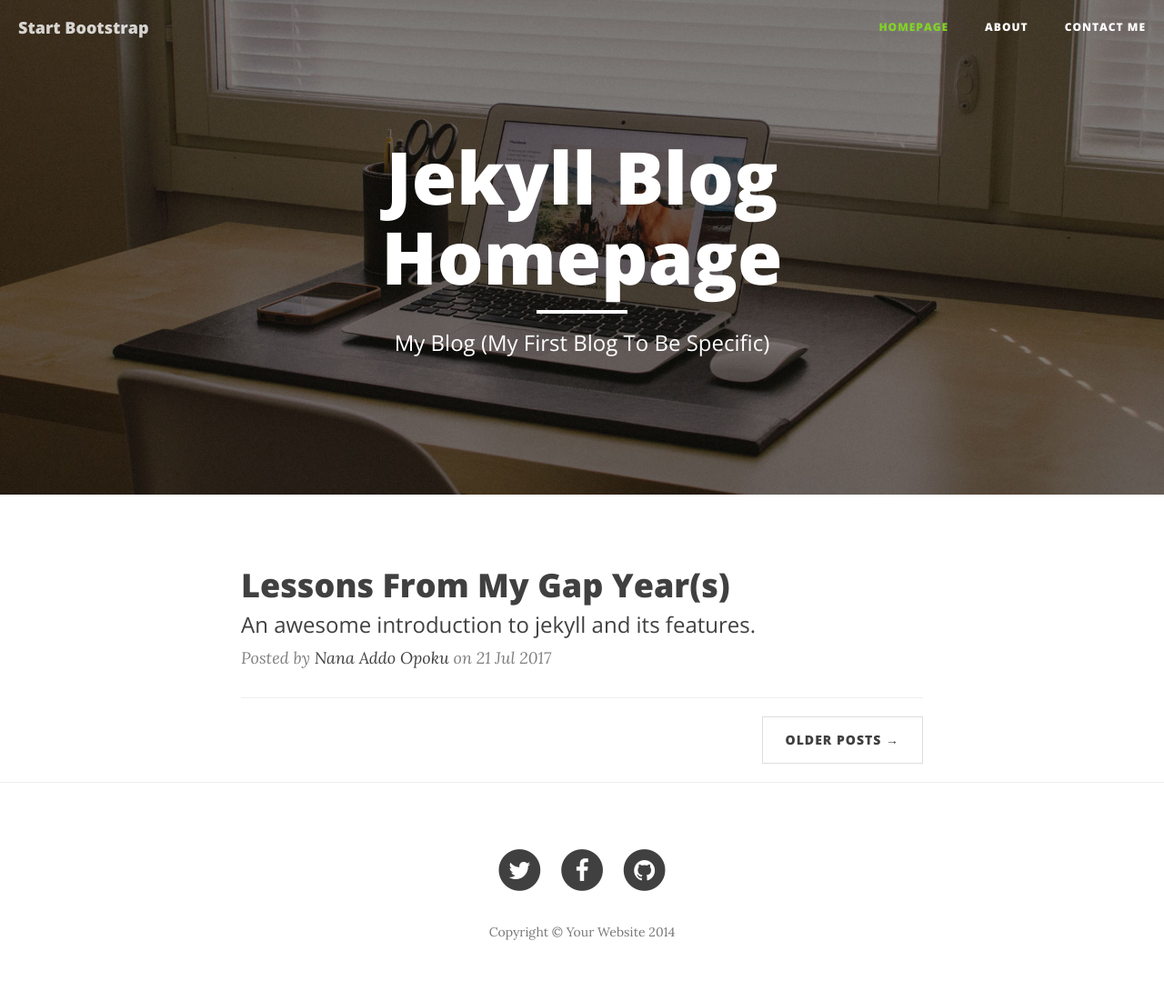
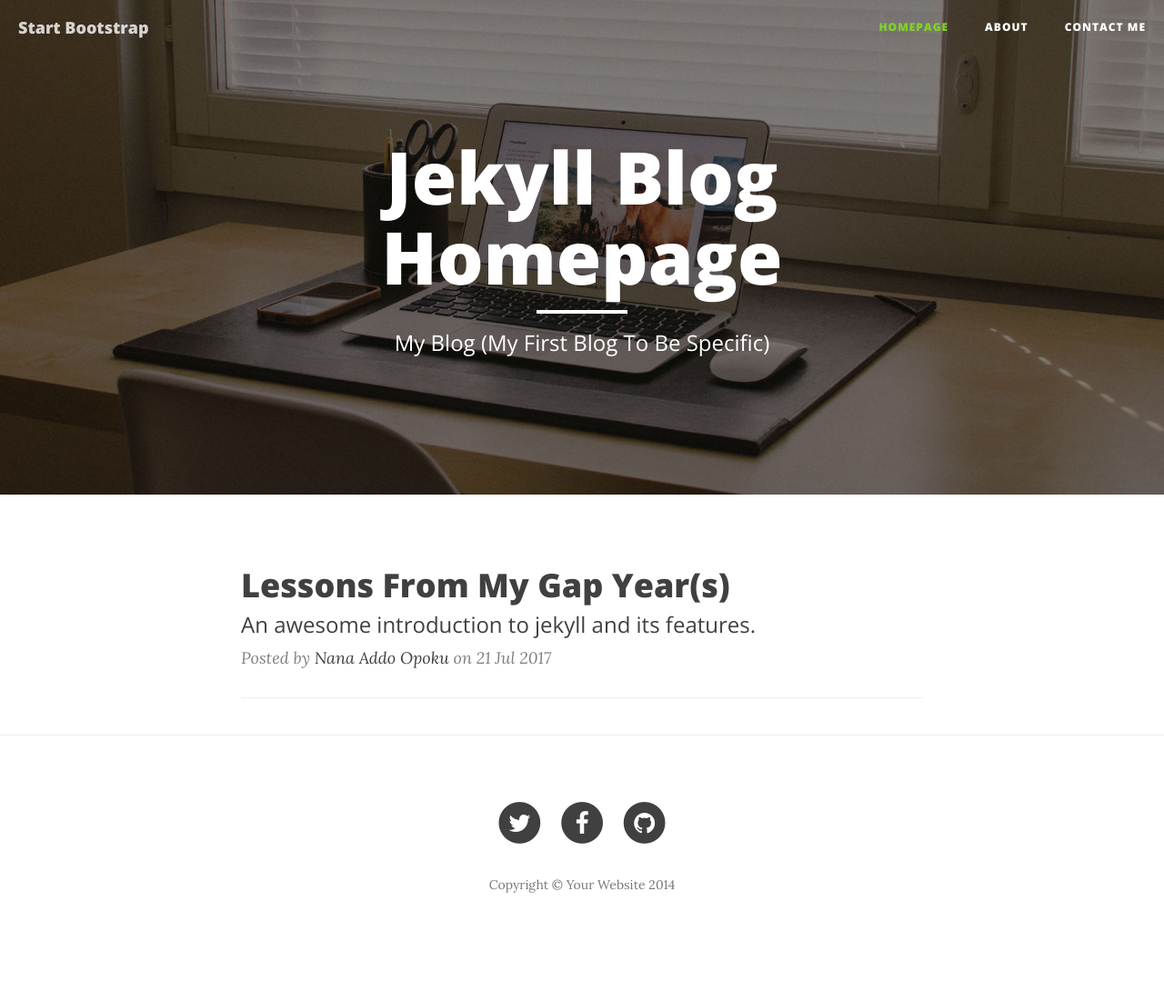
Before and after one commit to Nana-Addo/jekyll-blog, a Jekyll site: the page built from index.html, in a window 1280 px wide. Shown: the whole page at 91% size. Built offline with Jekyll 4.4.1, drawn with Linux system fonts in a browser that asks for light colours; nearby versions of some CDN libraries; the list of posts is cut into pages by our own code; after the commit the page ends 1049 px from its top, so only the background shows below that.

Commit message:
trying to commit
The is a difference on the local sever and the gitpages.

```diff
--- a/_config.yml
+++ b/_config.yml
@@ -1 +1,3 @@
 markdown: kramdown
+
+paginate: 5
--- a/about.html
+++ b/about.html
@@ -3,9 +3,7 @@
 title: "About"
 navigationName: "About"
 description: "Get To Know What is Going on in my head (Disclaimer if i procratinate then.... It is what it is mehnnn)"
-coverImg: "life.jpg"
+coverImg: "yep.jpg"
 group: "navigation"
 order: "2"
 ---
-
-{% include footer.html %}
--- a/index.html
+++ b/index.html
@@ -12,7 +12,7 @@
     <div class="container">
         <div class="row">
             <div class="col-lg-8 col-lg-offset-2 col-md-10 col-md-offset-1">
-                    {% for post in site.posts %}
+                    {% for post in 'paginator'.posts %}
                     <div class="post-preview">
                         <a href="{{ post.url }}">
                             <h2 class="post-title">
@@ -28,11 +28,21 @@
                 {% endfor %}
 
                 <!-- Pager -->
+                {% if paginator.total_pages > 1 %}
                 <ul class="pager">
+                    {% if paginator.previous_page %}
+                    <li class="previous">
+                        <a href="{{paginator.previous_page_path}}">&larr; Prev Posts</a>
+                    </li>
+                    {% endif %}
+
+                    {% if paginator.next_page %}
                     <li class="next">
-                        <a href="#">Older Posts &rarr;</a>
+                        <a href="{{paginator.next_page_path}}">Older Posts &rarr;</a>
                     </li>
+                    {% endif %}
                 </ul>
+                {% endif %}
             </div>
         </div>
     </div>
```
Also changed, not shown: img/yep.jpg (added).
